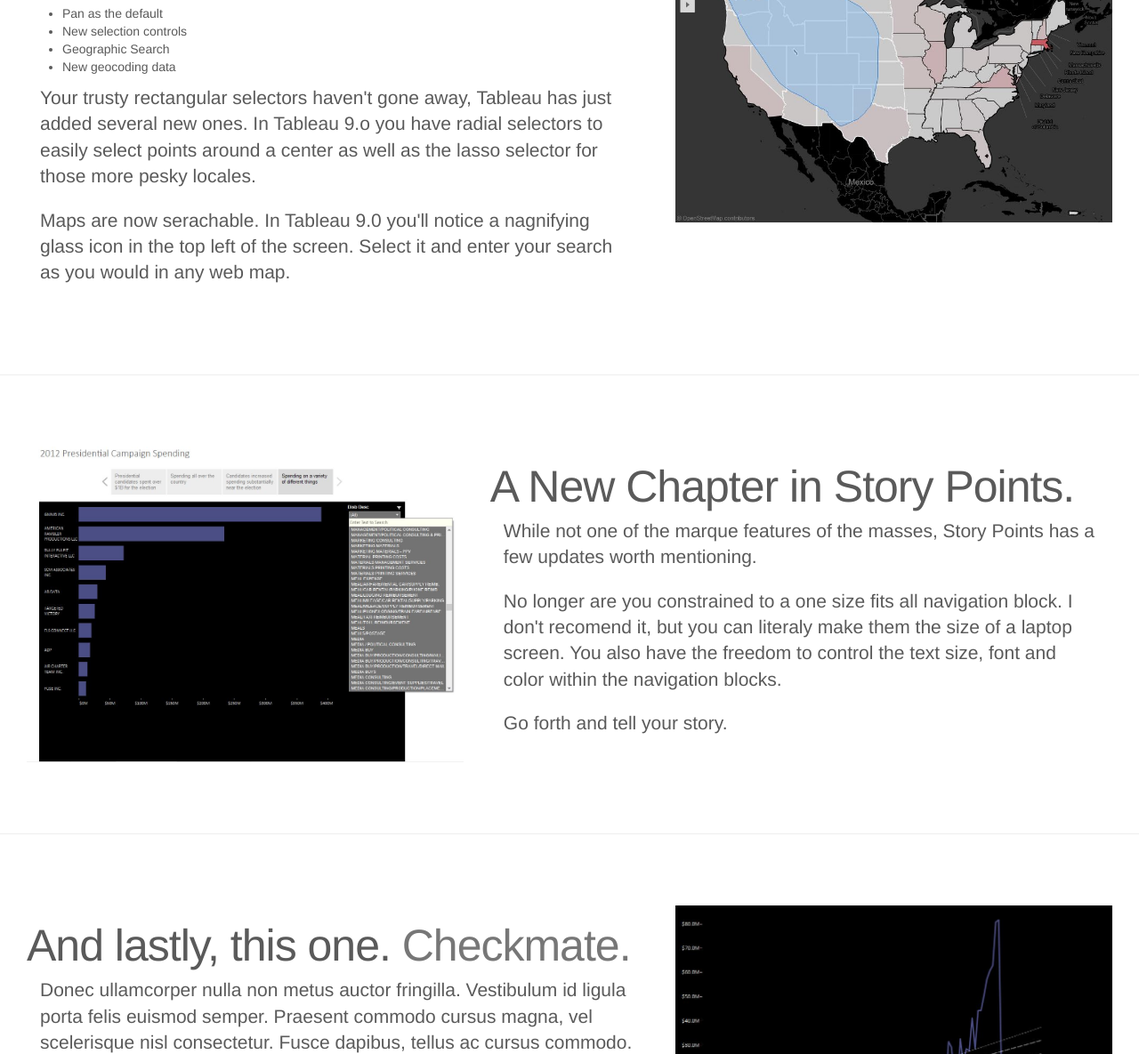
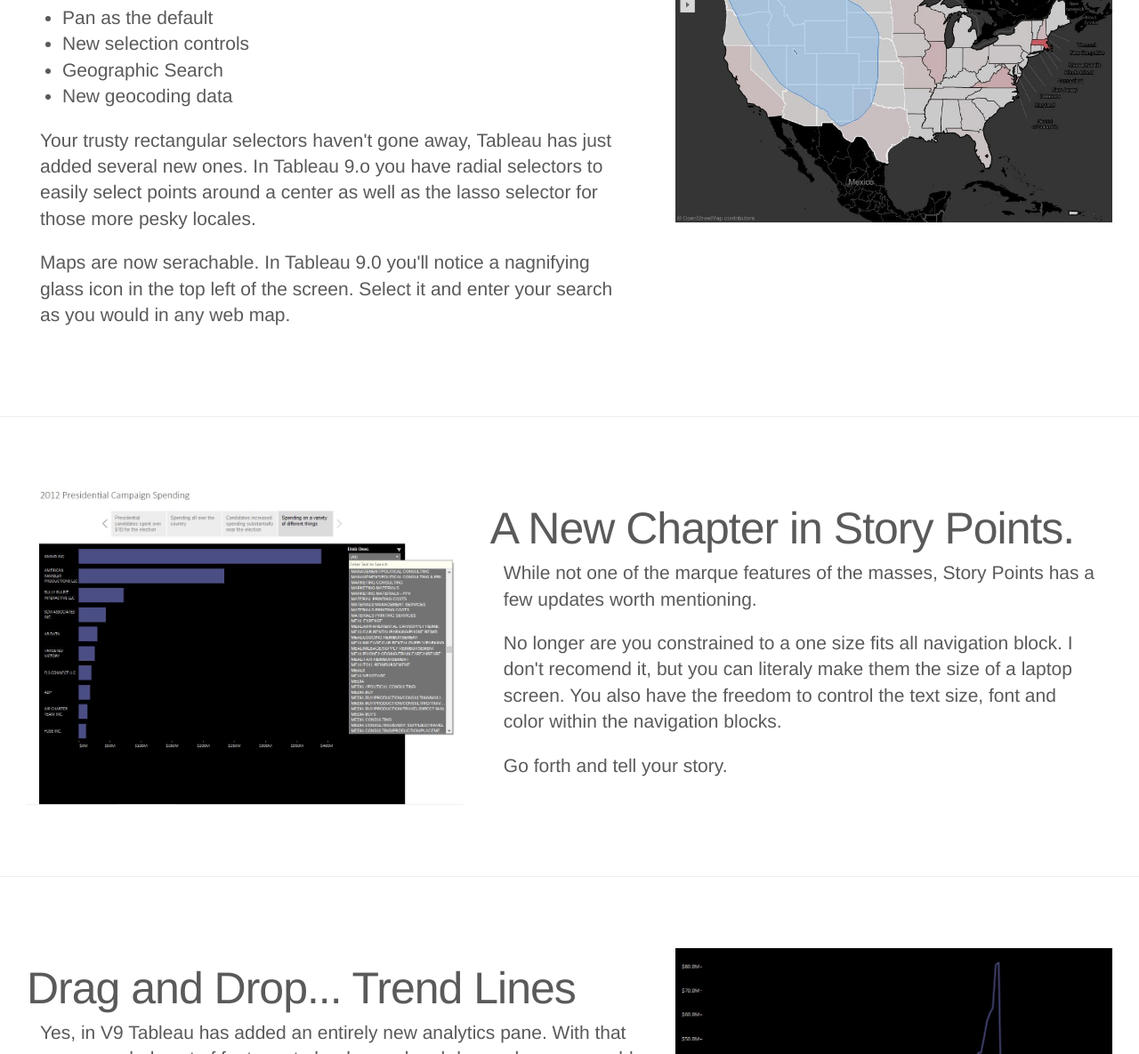
Before and after one commit to rcrocker13/tableau90roadshow, a plain HTML site: page index.html in a window 1280 px wide. Shown: the part 735-1920 px from the top of the page at 89% size. Drawn offline with nearby package versions, Linux system fonts and the light colour scheme.

Commit message:
Add descriptive Trend Line paragraph. Update ul class in map section

```diff
--- a/index.html
+++ b/index.html
@@ -92,7 +92,7 @@
       <div class="row featurette">
         <div class="col-md-7">
           <h2 class="featurette-heading">Smart Maps!</h2>
-          <ul>
+          <ul class="lead">
             <li>Pan as the default</li>
             <li>New selection controls</li>
             <li>Geographic Search</li>
@@ -126,8 +126,9 @@
 
       <div class="row featurette">
         <div class="col-md-7">
-          <h2 class="featurette-heading">And lastly, this one. <span class="text-muted">Checkmate.</span></h2>
-          <p class="lead">Donec ullamcorper nulla non metus auctor fringilla. Vestibulum id ligula porta felis euismod semper. Praesent commodo cursus magna, vel scelerisque nisl consectetur. Fusce dapibus, tellus ac cursus commodo.</p>
+          <h2 class="featurette-heading">Drag and Drop... Trend Lines</h2>
+          <p class="lead">Yes, in V9 Tableau has added an entirely new analytics pane. With that comes a whole set of features to be dragged and dropped as you would any other pill.</p>
+          <p class="lead">Just think, you no have to navigate dialog boxes to add reference lines. Better yet, these reference lines and trend lines are dynamic, meaning that references will update based on your selection. We can't wait to see how you put them to use!</p>
         </div>
         <div class="col-md-5">
           <img class="featurette-image img-responsive center-block"  src="/assets:js/campaign_spending_trend1.jpg" data-src="holder.js/500x500/auto" alt="Generic placeholder image">
```
